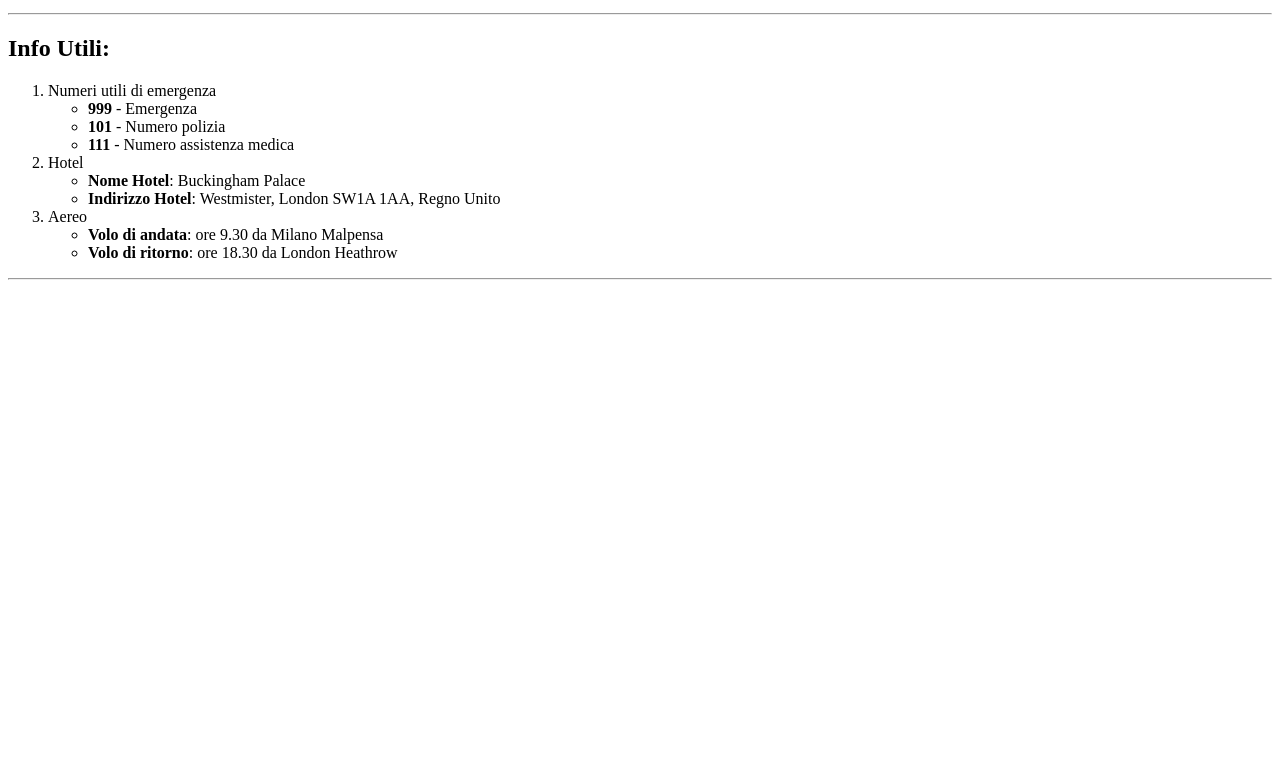
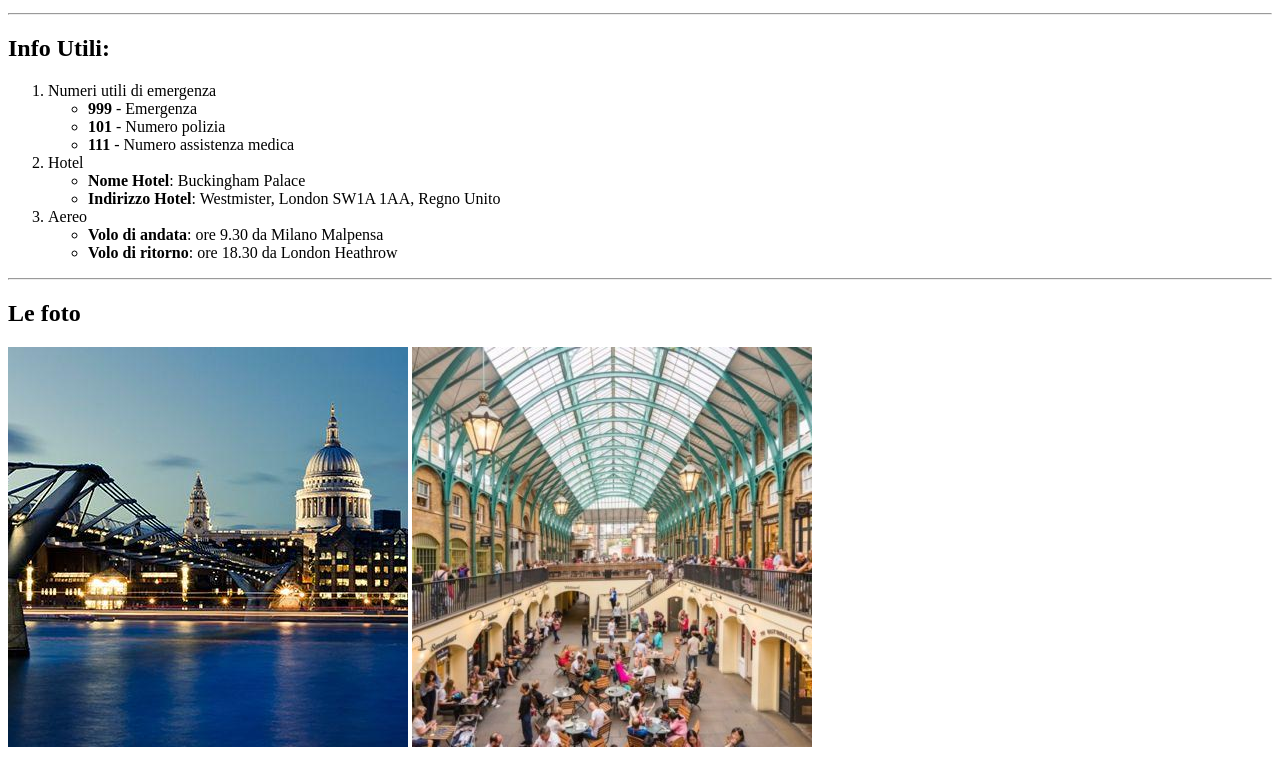
Before and after one commit to Emanuele117/html-london-trip, a plain HTML site: page index.html in a window 1280 px wide. Shown: the part 1015-1774 px from the top of the page. Before the commit the page ends 1303 px from the top, so only its background shows below. Drawn offline with Linux system fonts and the light colour scheme.

Commit message:
footer completato

```diff
--- a/index.html
+++ b/index.html
@@ -80,7 +80,9 @@
     <!-- /main -->
 
    <!--  footer -->
-
+   <h2><strong>Le foto</strong></h2>
+   <img src="./img/foto4.jpg" alt="">
+   <img src="./img/foto5.jpg" alt="">
    <!--   /footer -->
 
 
```
Also changed, not shown: img/foto4.jpg (added), img/foto5.jpg (added).
